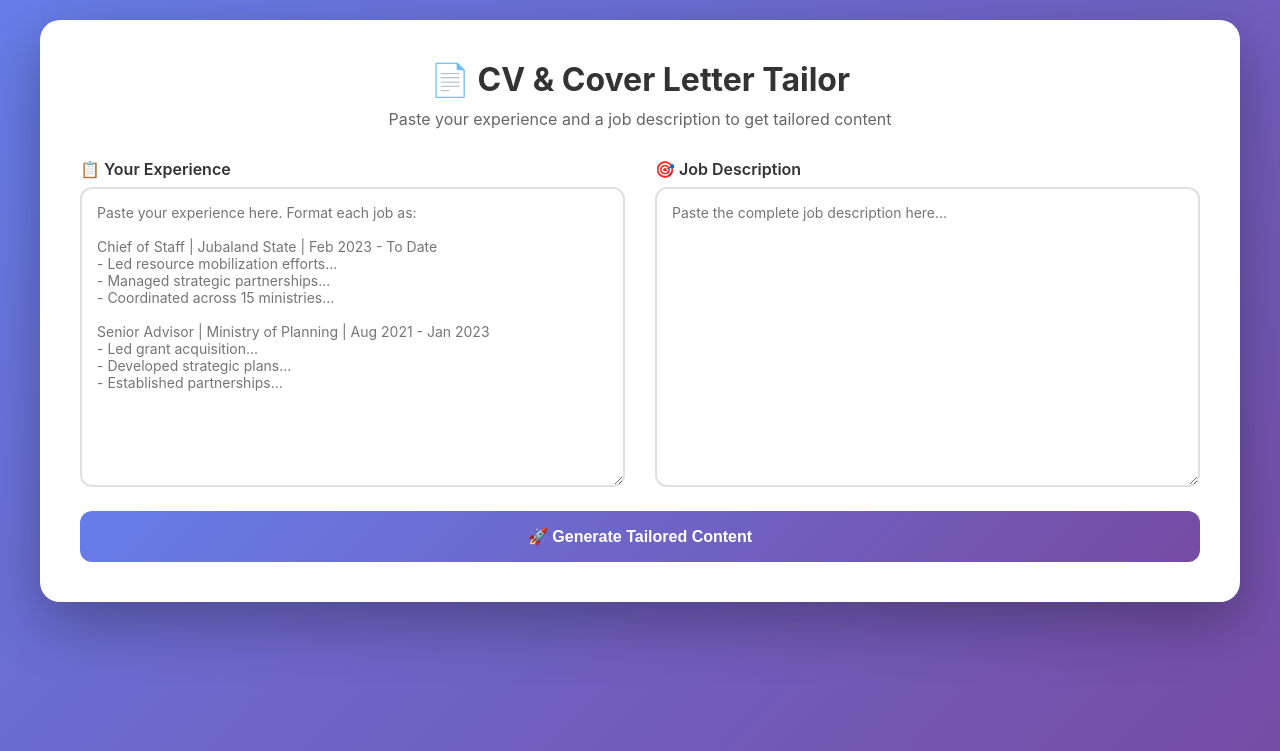
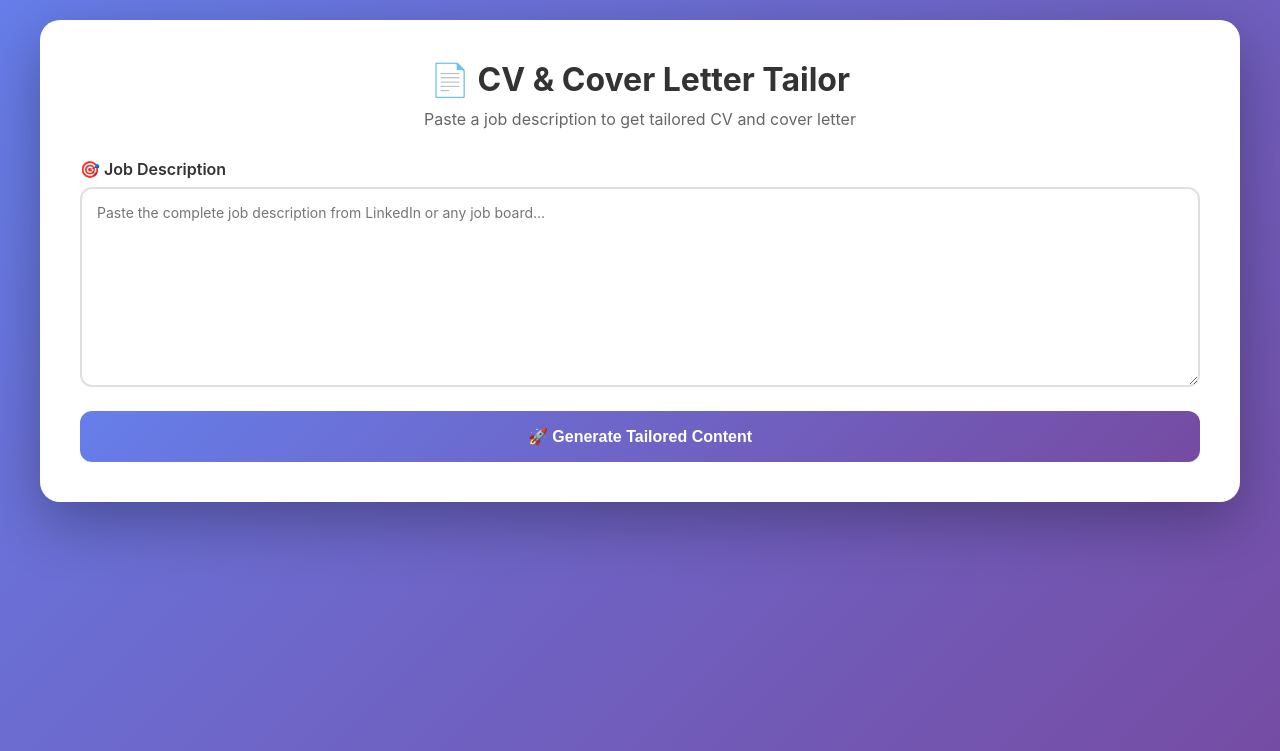
Before and after one commit to khalifyusuf70/Daily-Updates, a Flask app: page / in a window 1280 px wide. Shown: the top 751 px of the page. Run offline with Flask 3, Linux system fonts and the light colour scheme.

Commit message:
Update index.html

```diff
--- a/templates/index.html
+++ b/templates/index.html
@@ -30,11 +30,6 @@
             color: #666;
             margin-bottom: 30px;
         }
-        .row {
-            display: grid;
-            grid-template-columns: 1fr 1fr;
-            gap: 30px;
-        }
         .form-group {
             margin-bottom: 20px;
         }
@@ -52,7 +47,7 @@
             font-size: 14px;
             font-family: inherit;
             resize: vertical;
-            min-height: 300px;
+            min-height: 200px;
             transition: border-color 0.3s;
         }
         .form-group textarea:focus {
@@ -71,13 +66,8 @@
             cursor: pointer;
             transition: transform 0.2s;
         }
-        .btn:hover {
-            transform: translateY(-2px);
-        }
-        .btn:disabled {
-            opacity: 0.6;
-            cursor: not-allowed;
-        }
+        .btn:hover { transform: translateY(-2px); }
+        .btn:disabled { opacity: 0.6; cursor: not-allowed; }
         .loading {
             display: none;
             text-align: center;
@@ -134,59 +124,44 @@
             margin-top: 10px;
             font-size: 12px;
         }
-        .copy-btn:hover {
-            background: #5a67d8;
-        }
-        .copy-btn.copied {
-            background: #4CAF50;
-        }
+        .copy-btn:hover { background: #5a67d8; }
+        .copy-btn.copied { background: #4CAF50; }
         .job-title {
             font-weight: 700;
             color: #333;
             margin: 10px 0 5px 0;
         }
+        .error-msg {
+            background: #ffebee;
+            color: #c62828;
+            padding: 15px;
+            border-radius: 8px;
+            margin: 10px 0;
+            display: none;
+        }
         @media (max-width: 768px) {
-            .row {
-                grid-template-columns: 1fr;
-            }
-            .container {
-                padding: 20px;
-            }
+            .container { padding: 20px; }
         }
     </style>
 </head>
 <body>
     <div class="container">
         <h1>📄 CV & Cover Letter Tailor</h1>
-        <p class="subtitle">Paste your experience and a job description to get tailored content</p>
+        <p class="subtitle">Paste a job description to get tailored CV and cover letter</p>
+
+        <div class="error-msg" id="errorMsg">❌ Network error. Please try again.</div>
 
         <form id="tailorForm">
-            <div class="row">
-                <div class="form-group">
-                    <label for="experience">📋 Your Experience</label>
-                    <textarea id="experience" name="experience" placeholder="Paste your experience here. Format each job as:
-
-Chief of Staff | Jubaland State | Feb 2023 - To Date
-- Led resource mobilization efforts...
-- Managed strategic partnerships...
-- Coordinated across 15 ministries...
-
-Senior Advisor | Ministry of Planning | Aug 2021 - Jan 2023
-- Led grant acquisition...
-- Developed strategic plans...
-- Established partnerships..." required></textarea>
-                </div>
-                <div class="form-group">
-                    <label for="jobDescription">🎯 Job Description</label>
-                    <textarea id="jobDescription" name="job_description" placeholder="Paste the complete job description here..." required></textarea>
-                </div>
+            <div class="form-group">
+                <label for="jobDescription">🎯 Job Description</label>
+                <textarea id="jobDescription" name="job_description" placeholder="Paste the complete job description from LinkedIn or any job board..." required></textarea>
             </div>
             <button type="submit" class="btn" id="submitBtn">🚀 Generate Tailored Content</button>
         </form>
 
         <div class="loading" id="loading">
             <div class="spinner"></div>
-            <p style="margin-top: 15px; color: #666;">🤖 AI is generating your tailored content... This takes 10-20 seconds</p>
+            <p style="margin-top: 15px; color: #666;">🤖 AI is generating your tailored content... This takes 15-25 seconds</p>
         </div>
 
         <div class="result" id="result">
@@ -209,6 +184,12 @@
                 <div class="content" id="coverLetterContent"></div>
                 <button class="copy-btn" onclick="copyContent('coverLetterContent')">📋 Copy</button>
             </div>
+
+            <div style="text-align: center; margin-top: 20px;">
+                <p style="color: #666; font-size: 14px;">
+                    📥 To download as Word documents, use the download buttons in the app.
+                </p>
+            </div>
         </div>
     </div>
 
@@ -216,11 +197,12 @@
         document.getElementById('tailorForm').addEventListener('submit', async function(e) {
             e.preventDefault();
 
-            const experience = document.getElementById('experience').value.trim();
             const jobDescription = document.getElementById('jobDescription').value.trim();
+            const errorMsg = document.getElementById('errorMsg');
+            errorMsg.style.display = 'none';
 
-            if (!experience || !jobDescription) {
-                alert('Please provide both your experience and the job description.');
+            if (!jobDescription) {
+                alert('Please paste a job description first!');
                 return;
             }
 
@@ -232,40 +214,52 @@
             try {
                 const response = await fetch('/tailor', {
                     method: 'POST',
-                    headers: { 'Content-Type': 'application/x-www-form-urlencoded' },
+                    headers: {
+                        'Content-Type': 'application/x-www-form-urlencoded',
+                        'Accept': 'application/json'
+                    },
                     body: new URLSearchParams({
-                        experience: experience,
                         job_description: jobDescription
-                    })
+                    }),
+                    timeout: 60000  // 60 second timeout
                 });
+
+                if (!response.ok) {
+                    const errorData = await response.json();
+                    throw new Error(errorData.error || 'Server error');
+                }
 
                 const data = await response.json();
 
                 if (data.success) {
                     // Display summary
-                    document.getElementById('summaryContent').textContent = data.summary;
+                    document.getElementById('summaryContent').textContent = data.summary || 'No summary generated';
 
                     // Display experience with formatting
                     let expHtml = '';
-                    for (const [job, bullets] of Object.entries(data.experience)) {
+                    for (const [job, bullets] of Object.entries(data.experience || {})) {
                         expHtml += `<div class="job-title">${job}</div>`;
-                        bullets.forEach(bullet => {
-                            expHtml += `<div class="bullet">• ${bullet}</div>`;
-                        });
+                        if (Array.isArray(bullets)) {
+                            bullets.forEach(bullet => {
+                                expHtml += `<div class="bullet">• ${bullet}</div>`;
+                            });
+                        }
                         expHtml += '<br>';
                     }
-                    document.getElementById('experienceContent').innerHTML = expHtml;
+                    document.getElementById('experienceContent').innerHTML = expHtml || 'No experience data';
 
                     // Display cover letter
-                    document.getElementById('coverLetterContent').textContent = data.cover_letter;
+                    document.getElementById('coverLetterContent').textContent = data.cover_letter || 'No cover letter generated';
 
                     document.getElementById('result').style.display = 'block';
                 } else {
-                    alert('Error: ' + data.error);
+                    errorMsg.textContent = '❌ Error: ' + (data.error || 'Unknown error');
+                    errorMsg.style.display = 'block';
                 }
             } catch (error) {
-                alert('Network error. Please try again.');
-                console.error(error);
+                console.error('Error:', error);
+                errorMsg.textContent = '❌ Network error: ' + (error.message || 'Please try again');
+                errorMsg.style.display = 'block';
             } finally {
                 document.getElementById('loading').style.display = 'none';
                 document.getElementById('submitBtn').disabled = false;
@@ -284,12 +278,15 @@
                 let result = '';
                 jobTitles.forEach((title, index) => {
                     result += title.textContent + '\n';
-                    const bullets = element.querySelectorAll('.bullet');
-                    // Get bullets for this job (need to track which bullets belong to which job)
-                    // Simple approach: get all bullets after this job title until next job title
+                    // Get bullets for this job
+                    const startIdx = index * 10; // approximate
+                    const endIdx = startIdx + 10;
+                    for (let i = startIdx; i < endIdx && i < items.length; i++) {
+                        result += items[i].textContent + '\n';
+                    }
+                    result += '\n';
                 });
-                // Simpler: just get text content
-                text = element.textContent;
+                text = result;
             } else {
                 text = element.textContent;
             }
@@ -302,6 +299,9 @@
                     btn.textContent = '📋 Copy';
                     btn.classList.remove('copied');
                 }, 2000);
+            }).catch(() => {
+                // Fallback for non-HTTPS
+                alert('Copy to clipboard failed. Please select and copy manually.');
             });
         }
     </script>
```
